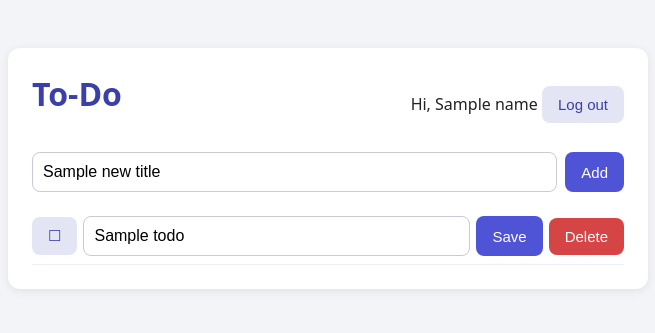
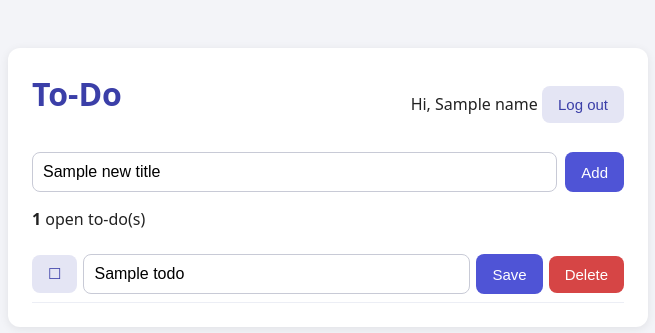
Before and after one commit to sohilawael32-crypto/-Login-To-Do-Application-lab2, a Flask app: template templates/todos.html in a window 1280 px wide. Shown: the top 333 px of the page, without its empty margins (312-967 px from the left). Run offline with Flask 3, Linux system fonts and the light colour scheme; the template is opened without the code that fills it: most values are stand-ins (such as "Sample title", 1, 10 or a date in 2020).

Commit message:
Add open to-dos counter (bonus)

```diff
--- a/templates/todos.html
+++ b/templates/todos.html
@@ -25,6 +25,11 @@
         <input type="text" name="title" placeholder="What needs to be done?" value="{{ new_title or '' }}">
         <button type="submit">Add</button>
     </form>
+
+    {% if todos %}
+     {% set open_count = todos | rejectattr('is_done') | list | length %}
+     <p><strong>{{ open_count }}</strong> open to-do(s)</p>
+    {% endif %}
 
     {% if todos %}
         {% for t in todos %}
```
Also changed, not shown: README.md, 2 other files.
